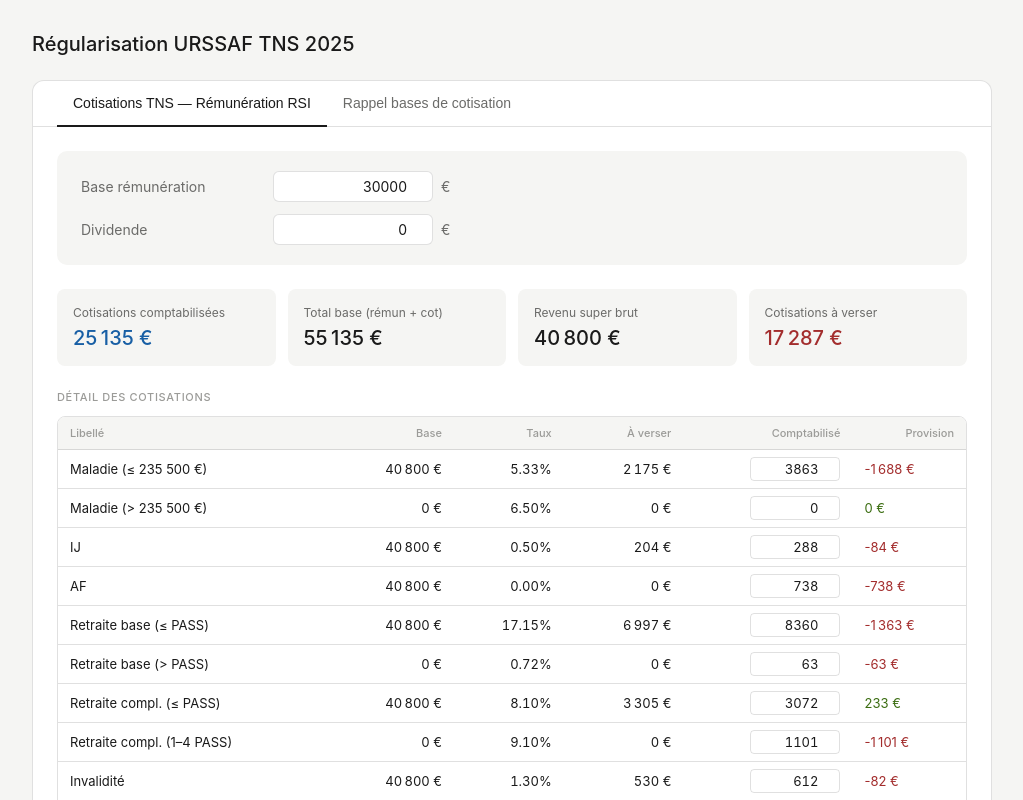
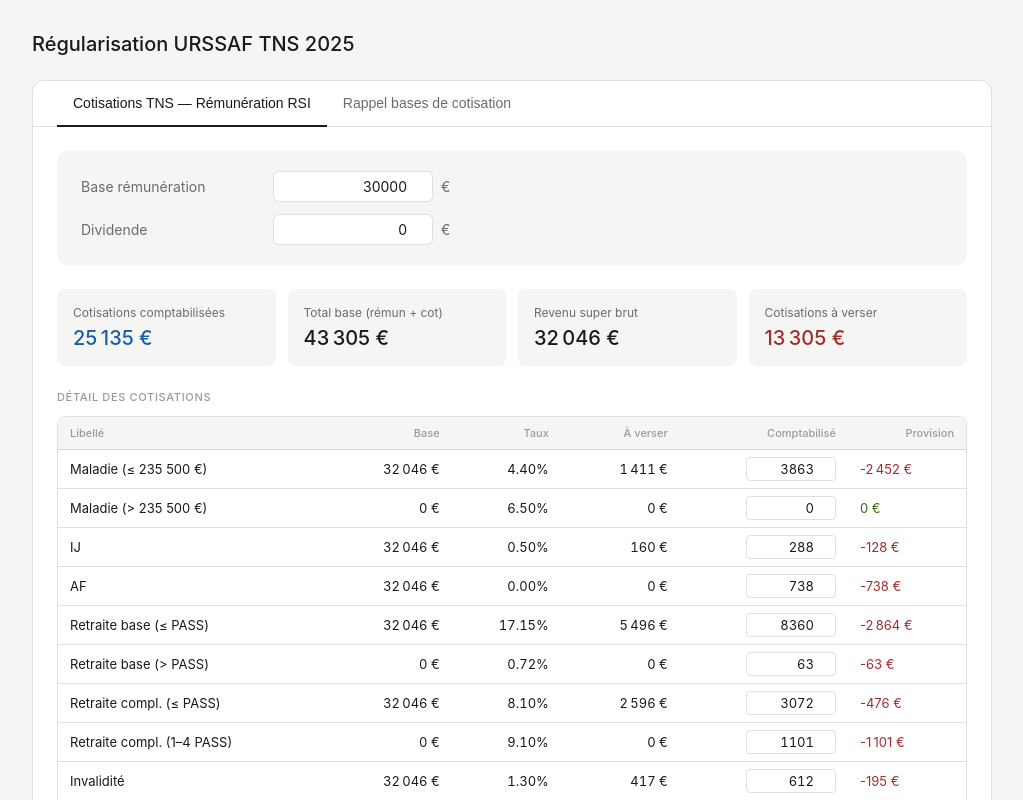
Before and after one commit to Wutox/urssaf-tns, a React (Vite) app: page / in a window 1280 px wide. Shown: the top 800 px of the page, without its empty margins (128-1151 px from the left). Built offline with nearby package versions, Linux system fonts and the light colour scheme.

Commit message:
feat: calcul itératif B4=D26

```diff
--- a/src/App.jsx
+++ b/src/App.jsx
@@ -49,9 +49,8 @@
   return 0.031
 }
 
-function computeAll(remun, div, comptValues) {
-  const totalCompt = Object.values(comptValues).reduce((a, b) => a + b, 0)
-  const totalBase = remun + div + totalCompt
+function computeOnce(remun, div, cotisB4) {
+  const totalBase = remun + div + cotisB4
   let abt = totalBase * ABATTEMENT
   if (abt > PASS * PLAFOND_ABT) abt = PASS * PLAFOND_ABT
   if (abt < PASS * PLANCHER_ABT) abt = PASS * PLANCHER_ABT
@@ -84,8 +83,19 @@
   const bases = { mal1:malBase1, mal2:malBase2, ij:ijBase, af:sb, ret1:retBase1, ret2:retBase2, retc1:retcBase1, retc2:retcBase2, inv:invBase, csgd:sb, csgnd:sb, cfp:PASS }
   const taux = { mal1:malTaux1, mal2:0.065, ij:0.005, af:afTaux, ret1:0.1715, ret2:0.0072, retc1:0.081, retc2:0.091, inv:0.013, csgd:0.068, csgnd:0.029, cfp:0.0025 }
   const totalAVerser = Object.values(cots).reduce((a, b) => a + b, 0)
+  return { sb, totalBase, totalAVerser, case1gb: remun + csgndCot, caseDsca: malCot1+malCot2+ijCot+afCot+retCot1+retCot2+retcCot1+retcCot2+invCot, cots, bases, taux }
+}
 
-  return { sb, totalBase, totalCompt, totalAVerser, case1gb: remun + csgndCot, caseDsca: malCot1+malCot2+ijCot+afCot+retCot1+retCot2+retcCot1+retcCot2+invCot, cots, bases, taux }
+function computeAll(remun, div, comptValues) {
+  const totalCompt = Object.values(comptValues).reduce((a, b) => a + b, 0)
+  // Calcul itératif : B4 = D26 (cotisations à verser), convergence en ~20 itérations
+  let result = computeOnce(remun, div, totalCompt)
+  for (let i = 0; i < 100; i++) {
+    const next = computeOnce(remun, div, result.totalAVerser)
+    if (Math.abs(next.totalAVerser - result.totalAVerser) < 0.01) { result = next; break }
+    result = next
+  }
+  return { ...result, totalCompt, totalBase: remun + div + result.totalAVerser }
 }
 
 function Tab1({ remun, div, setRemun, setDiv, compt, setCompt }) {
```
